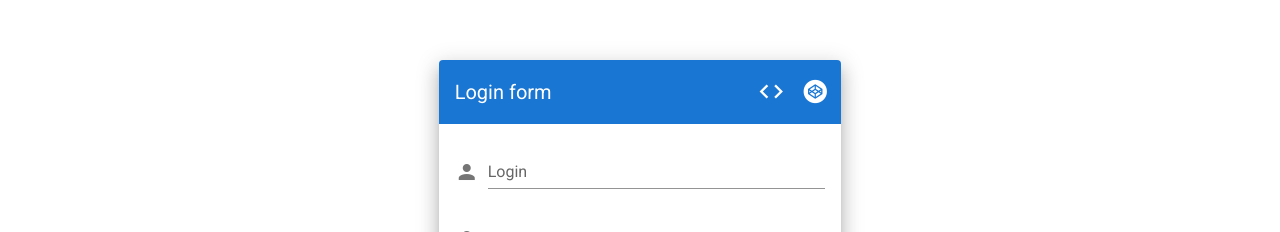
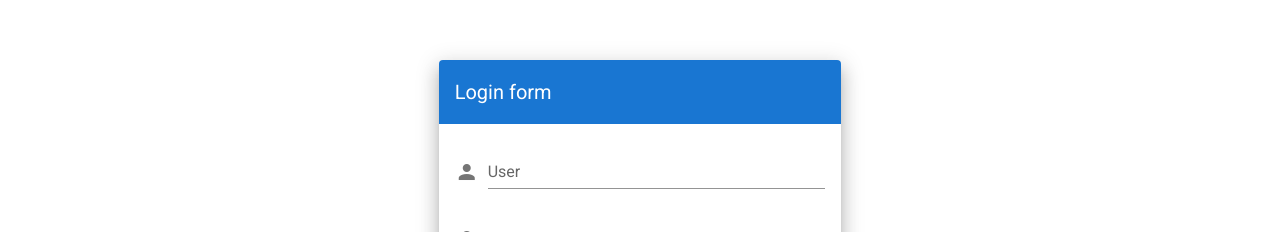
Before and after one commit to Larrygf02/vue-users, a Vue app: page /login in a window 1280 px wide. Shown: the part 292-524 px from the top of the page. Built offline with nearby package versions, Linux system fonts and the light colour scheme.

Commit message:
Vuetify vuelidate

```diff
--- a/package.json
+++ b/package.json
@@ -11,6 +11,7 @@
     "core-js": "^3.6.4",
     "vue": "^2.6.11",
     "vue-router": "^3.1.6",
+    "vuelidate": "^0.7.5",
     "vuetify": "^2.2.11",
     "vuex": "^3.2.0"
   },
--- a/src/pages/Login.vue
+++ b/src/pages/Login.vue
@@ -22,40 +22,17 @@
               >
                 <v-toolbar-title>Login form</v-toolbar-title>
                 <v-spacer />
-                <v-tooltip bottom>
-                  <template v-slot:activator="{ on }">
-                    <v-btn
-                      :href="source"
-                      icon
-                      large
-                      target="_blank"
-                      v-on="on"
-                    >
-                      <v-icon>mdi-code-tags</v-icon>
-                    </v-btn>
-                  </template>
-                  <span>Source</span>
-                </v-tooltip>
-                <v-tooltip right>
-                  <template v-slot:activator="{ on }">
-                    <v-btn
-                      icon
-                      large
-                      href="https://codepen.io/johnjleider/pen/pMvGQO"
-                      target="_blank"
-                      v-on="on"
-                    >
-                      <v-icon>mdi-codepen</v-icon>
-                    </v-btn>
-                  </template>
-                  <span>Codepen</span>
-                </v-tooltip>
               </v-toolbar>
               <v-card-text>
                 <v-form>
                   <v-text-field
-                    label="Login"
-                    name="login"
+                    v-model="user"
+                    :error-messages="userErrors"
+                    required
+                    @input="$v.user.$touch()"
+                    @blur="$v.user.$touch()"
+                    label="User"
+                    name="user"
                     prepend-icon="mdi-account"
                     type="text"
                   />
@@ -71,7 +48,7 @@
               </v-card-text>
               <v-card-actions>
                 <v-spacer />
-                <v-btn color="primary">Login</v-btn>
+                <v-btn color="primary" @click="login()">Login</v-btn>
               </v-card-actions>
             </v-card>
           </v-col>
@@ -82,10 +59,39 @@
 </template>
 
 <script>
+import { validationMixin } from 'vuelidate'
+import { required } from 'vuelidate/lib/validators'
 export default {
     name: 'Login',
     props: {
       source: String,
     },
+    mixins: [validationMixin],
+    validations: {
+        user: { required }
+    },
+    data() {
+        return {
+            user: ''
+        }
+    },
+    methods: {
+        login() {
+            this.$v.$touch()
+            console.log('Login')
+        }
+    },
+    computed: {
+        userErrors() {
+            const errors = []
+            if (!this.$v.user.$dirty) return errors
+            !this.$v.user.required && errors.push('User is required')
+            return errors;
+        },
+        /* passErrors() {
+            const errors = []
+
+        } */
+    }
 }
 </script>
```
Also changed, not shown: 2 other files (tests, documents, lock files or other folders).
